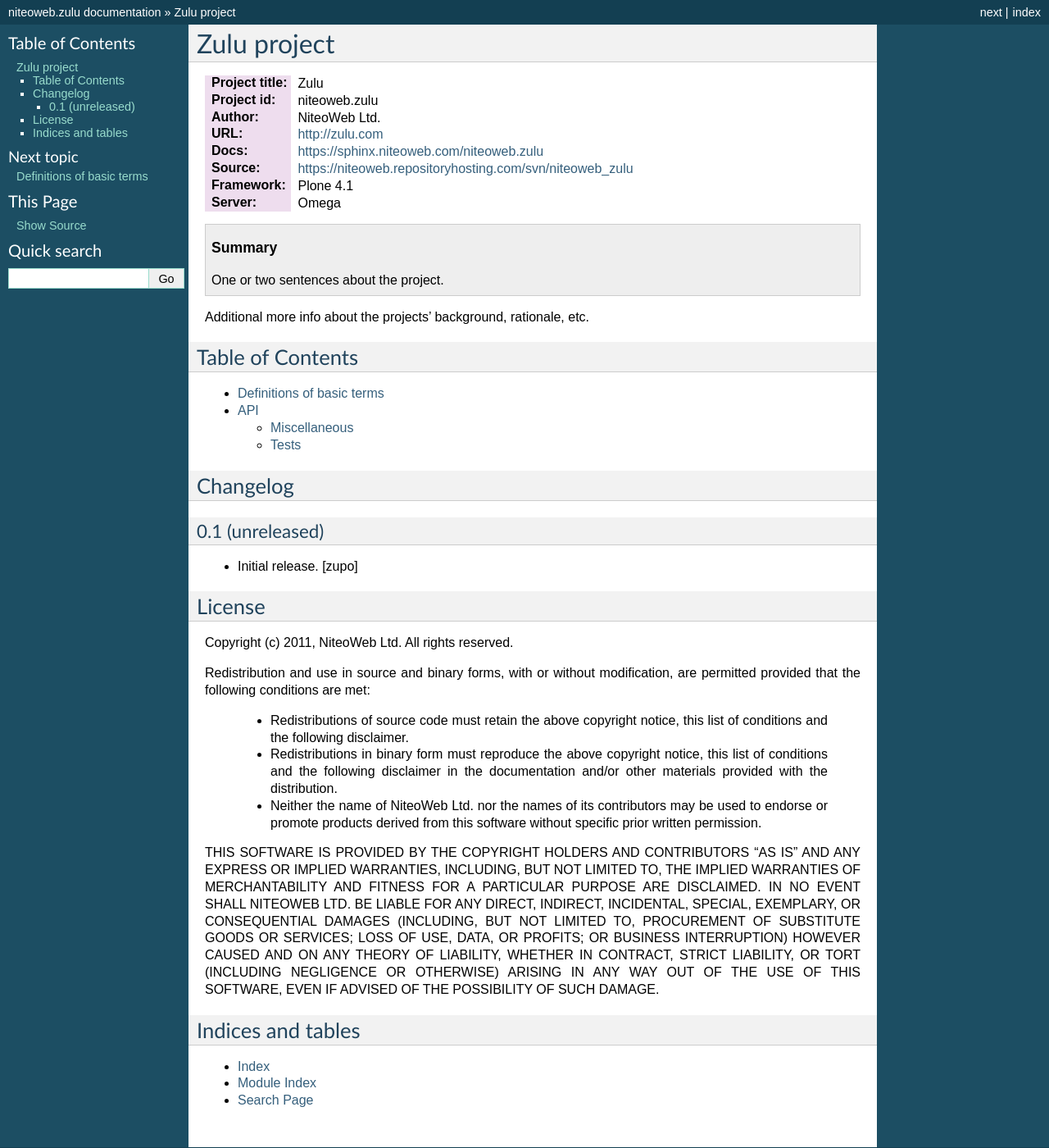
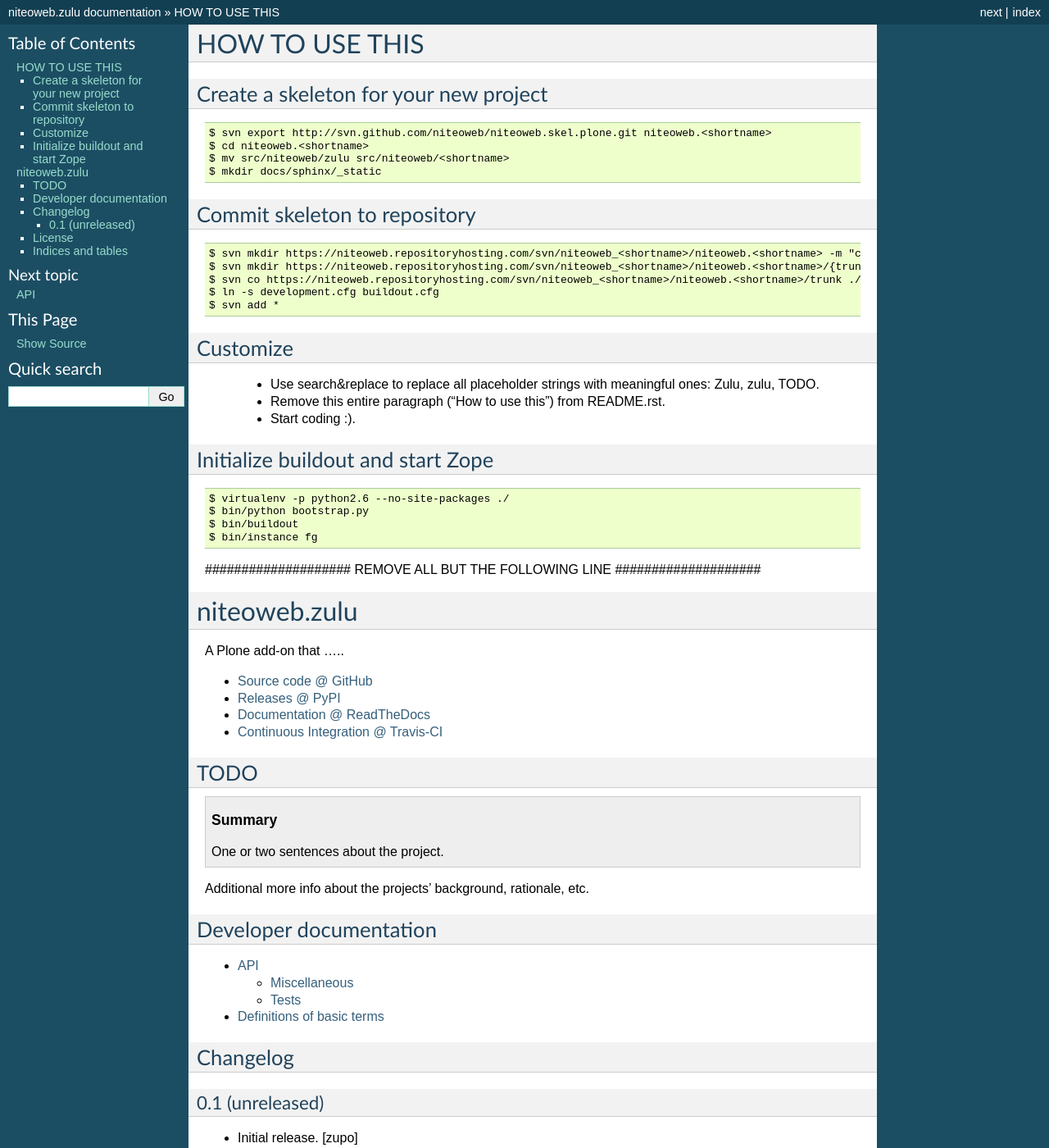
Before and after one commit to teamniteo/niteoweb.skel.plone, a Sphinx documentation site: the page built from docs/index.rst, in a window 1280 px wide and 1400 px high. Shown: the whole window at 82% size. Built offline with Sphinx 7.4.7, drawn with Linux system fonts in a browser that asks for light colours; some of the changed text lies outside the part shown.

Commit message:
moved readme to root

```diff
--- a/README.rst
+++ b/README.rst
@@ -48,4 +48,23 @@
 
 #################### REMOVE ALL BUT THE FOLLOWING LINE ####################
 
-See `docs/README.rst <https://sphinx.niteoweb.com/niteoweb.zulu>`_.
+=============
+niteoweb.zulu
+=============
+
+A Plone add-on that .....
+
+* `Source code @ GitHub <https://github.com/niteoweb/niteoweb.zulu>`_
+* `Releases @ PyPI <http://pypi.python.org/pypi/niteoweb.zulu>`_
+* `Documentation @ ReadTheDocs <http://readthedocs.org/docs/niteowebzulu>`_
+* `Continuous Integration @ Travis-CI <http://travis-ci.org/niteoweb/niteoweb.zulu>`_
+
+
+TODO
+====
+
+.. topic:: Summary
+
+    One or two sentences about the project.
+
+Additional more info about the projects' background, rationale, etc.
--- a/docs/README.rst
+++ /dev/null
@@ -1,18 +0,0 @@
-============
-Zulu project
-============
-
-:Project title: Zulu
-:Project id: niteoweb.zulu
-:Author: NiteoWeb Ltd.
-:URL: http://zulu.com
-:Docs: https://sphinx.niteoweb.com/niteoweb.zulu
-:Source: https://niteoweb.repositoryhosting.com/svn/niteoweb_zulu
-:Framework: Plone 4.1
-:Server: Omega
-
-.. topic:: Summary
-
-    One or two sentences about the project.
-
-Additional more info about the projects' background, rationale, etc.
--- a/docs/index.rst
+++ b/docs/index.rst
@@ -1,13 +1,15 @@
-.. include:: README.rst
+.. include:: ../README.rst
 
-Table of Contents
-=================
+
+Developer documentation
+=======================
 
 .. toctree::
-   :maxdepth: 2
+    :maxdepth: 2
 
-   glossary.rst
-   api.rst
+    api.rst
+    glossary.rst
+
 
 .. include:: HISTORY.rst
 .. include:: LICENSE.rst
--- a/setup.py
+++ b/setup.py
@@ -16,7 +16,7 @@
 setup(name='niteoweb.zulu',
       version=version,
       description="Enter description of what this project is all about.",
-      long_description=read('docs', 'README.rst') +
+      long_description=read('README.rst') +
                        read('docs', 'HISTORY.rst') +
                        read('docs', 'LICENSE.rst'),
       # Get more strings from http://pypi.python.org/pypi?%3Aaction=list_classifiers
```
